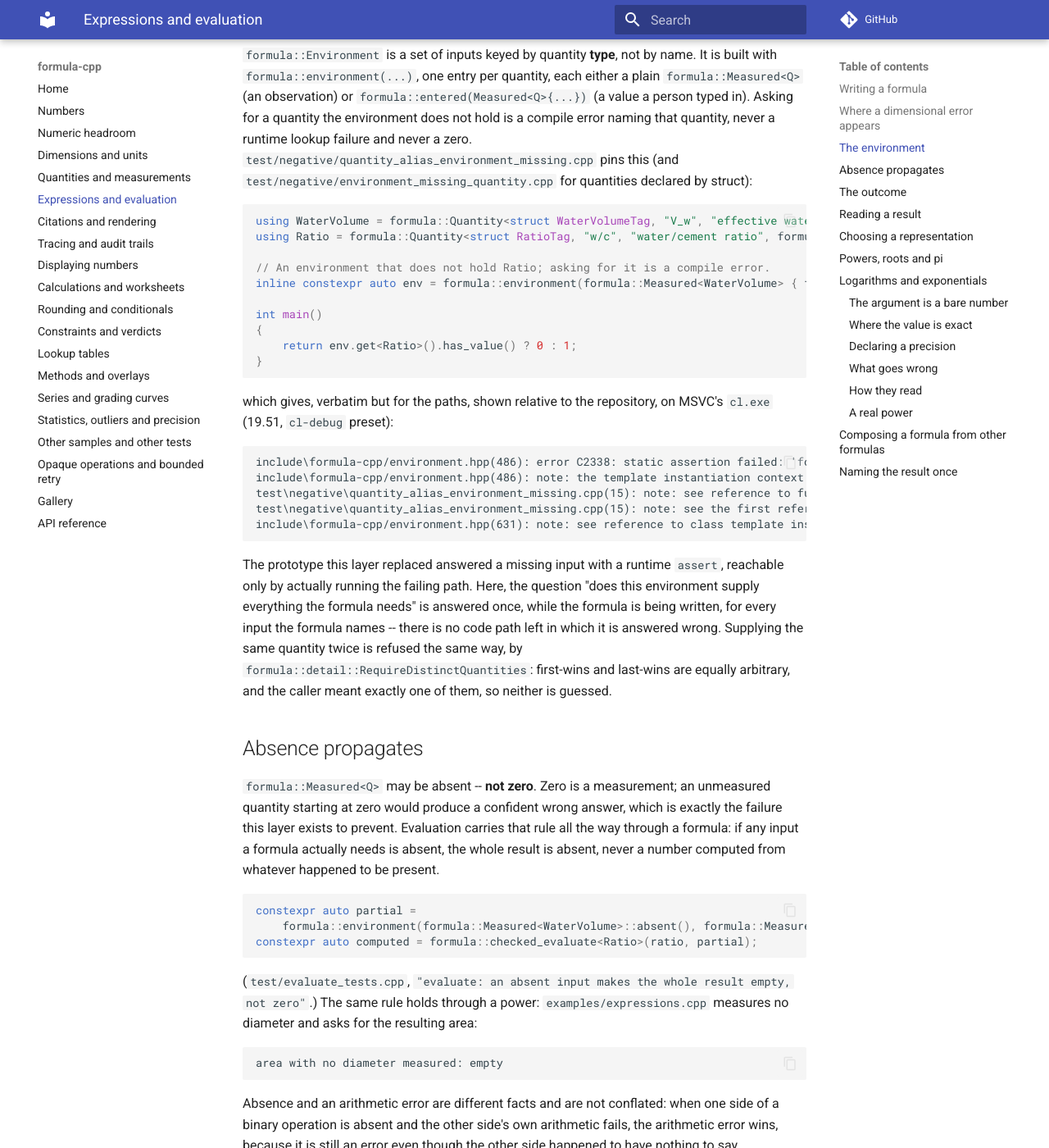
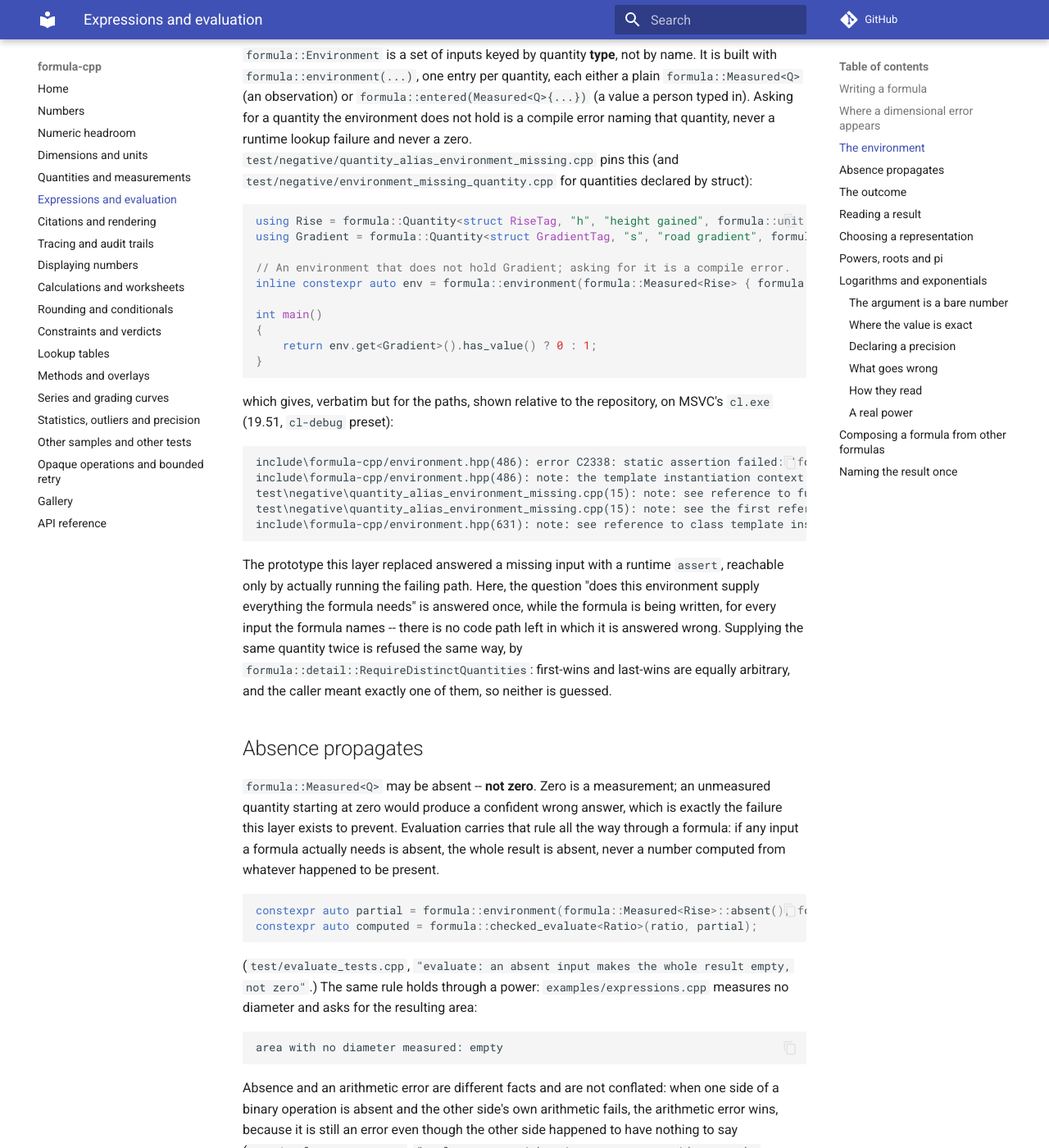
Before and after one commit to LASTRADA-Software/formula-cpp, an MkDocs documentation site: the page built from docs/expressions.md, in a window 1280 px wide and 1400 px high, scrolled down 2777 px. Shown: the whole window at 82% size. Built offline with MkDocs 1.6.1 and Material for MkDocs 9.7.7, drawn with Linux system fonts in a browser that asks for light colours; comment, search, counter and statistics services are not loaded; some of the changed text lies outside the part shown.

Commit message:
docs: work the guides through a road gradient
The citations, expressions, quantities and tracing guides quote the
road gradient, s = h / L, as the examples and tests now declare it,
with each program's real output. The two quoted negative tests and
their diagnostics follow the renamed types: cl's and clang's text is
what the compilers print now, and the g++ line names the new tags. The
citations guide also quotes the example's per-cent citation, and the
documented evaluator as citation.hpp now spells it. The calculations
guide names a cost estimate as its example of a calculation of many
named values.

The headroom page says how the double behind cycling_speed's speed
reaches the 59 bits of its row.

Signed-off-by: Christian Parpart <c.parpart@lastrada.net>

````diff
--- a/docs/expressions.md
+++ b/docs/expressions.md
@@ -22,12 +22,12 @@
 time:
 
 ```cpp
-inline constexpr auto waterCementRatio = formula::var<WaterVolume> / formula::var<CementVolume>;
+inline constexpr auto gradient = formula::var<Rise> / formula::var<Run>;
 ```
 
-`waterCementRatio`'s type is
-`formula::BinaryNode<formula::BinaryOperator::Divide, formula::VarNode<WaterVolume>, formula::VarNode<CementVolume>>`.
-Nothing has been computed by this line -- `decltype(waterCementRatio)` is the
+`gradient`'s type is
+`formula::BinaryNode<formula::BinaryOperator::Divide, formula::VarNode<Rise>, formula::VarNode<Run>>`.
+Nothing has been computed by this line -- `decltype(gradient)` is the
 whole formula, and every node publishes
 `static constexpr Dimension dimension`, computed at class scope from its
 operands', so the dimension is known before any value is. A node declares no
@@ -148,15 +148,15 @@
 struct):
 
 ```cpp
-using WaterVolume = formula::Quantity<struct WaterVolumeTag, "V_w", "effective water content", formula::unit::Litre>;
-using Ratio = formula::Quantity<struct RatioTag, "w/c", "water/cement ratio", formula::unit::One>;
+using Rise = formula::Quantity<struct RiseTag, "h", "height gained", formula::unit::Millimetre>;
+using Gradient = formula::Quantity<struct GradientTag, "s", "road gradient", formula::unit::One>;
 
-// An environment that does not hold Ratio; asking for it is a compile error.
-inline constexpr auto env = formula::environment(formula::Measured<WaterVolume> { formula::Rational { 183 } });
+// An environment that does not hold Gradient; asking for it is a compile error.
+inline constexpr auto env = formula::environment(formula::Measured<Rise> { formula::Rational { 183 } });
 
 int main()
 {
-    return env.get<Ratio>().has_value() ? 0 : 1;
+    return env.get<Gradient>().has_value() ? 0 : 1;
 }
 ```
 
@@ -166,9 +166,9 @@
 ```
 include\formula-cpp/environment.hpp(486): error C2338: static assertion failed: 'formula: this environment provides no value for this quantity; the quantity and the environment appear in this diagnostic as the template arguments of RequireProvided'
 include\formula-cpp/environment.hpp(486): note: the template instantiation context (the oldest one first) is
-test\negative\quantity_alias_environment_missing.cpp(15): note: see reference to function template instantiation 'formula::Measured<Ratio> formula::Environment<formula::Measured<WaterVolume>>::get<Ratio>(void) noexcept const' being compiled
-test\negative\quantity_alias_environment_missing.cpp(15): note: see the first reference to 'formula::Environment<formula::Measured<WaterVolume>>::get' in 'main'
-include\formula-cpp/environment.hpp(631): note: see reference to class template instantiation 'formula::detail::RequireProvided<Ratio,formula::Environment<formula::Measured<WaterVolume>>>' being compiled
+test\negative\quantity_alias_environment_missing.cpp(15): note: see reference to function template instantiation 'formula::Measured<Gradient> formula::Environment<formula::Measured<Rise>>::get<Gradient>(void) noexcept const' being compiled
+test\negative\quantity_alias_environment_missing.cpp(15): note: see the first reference to 'formula::Environment<formula::Measured<Rise>>::get' in 'main'
+include\formula-cpp/environment.hpp(631): note: see reference to class template instantiation 'formula::detail::RequireProvided<Gradient,formula::Environment<formula::Measured<Rise>>>' being compiled
 ```
 
 The prototype this layer replaced answered a missing input with a runtime
@@ -191,8 +191,7 @@
 from whatever happened to be present.
 
 ```cpp
-constexpr auto partial =
-    formula::environment(formula::Measured<WaterVolume>::absent(), formula::Measured<CementVolume> { rat(300) });
+constexpr auto partial = formula::environment(formula::Measured<Rise>::absent(), formula::Measured<Run> { rat(300) });
 constexpr auto computed = formula::checked_evaluate<Ratio>(ratio, partial);
 ```
 
@@ -244,36 +243,40 @@
 `ValueSource::ManuallyEntered` **without evaluating the formula at all** --
 proven in `test/evaluate_tests.cpp` by an override whose formula would
 divide by zero: the override still wins, because the formula is never
-reached. `examples/expressions.cpp` overrides a computed ratio -- the
-environment `batch` holds the two volumes and a ratio a person entered, 0.5
-(`0.5_r`, an exact decimal, from `using namespace formula::literals;`) -- and
-prints both the value and where it came from:
+reached. `examples/expressions.cpp` overrides a computed gradient -- the
+environment `climb` holds a rise of 90 m, a run of 3000 m and a gradient a
+surveyor entered, 0.05 (`0.05_r`, an exact decimal, from
+`using namespace formula::literals;`) -- and prints both the value and where
+it came from:
 
 ```cpp
-auto const batch = formula::environment(formula::Measured<WaterVolume> { 180 },
-                                        formula::Measured<CementVolume> { 300 },
-                                        formula::entered(formula::Measured<WaterCementRatio> { 0.5_r }));
-auto const ratio = formula::checked_evaluate(waterCementRatio, batch);
-if (!ratio)
+auto const climb = formula::environment(formula::Measured<Rise> { 90 },
+                                        formula::Measured<Run> { 3000 },
+                                        formula::entered(formula::Measured<Gradient> { 0.05_r }));
+auto const slope = formula::checked_evaluate(gradient, climb);
+if (!slope)
 {
-    std::println("water/cement ratio: {}", ratio.error());
+    std::println("road gradient: {}", slope.error());
     return 1;
 }
-std::println("{} = {} ({})", formula::symbol_of<WaterCementRatio>(), *ratio, ratio->source());
+std::println("{} = {} ({})", formula::symbol_of<Gradient>(), *slope, slope->source());
 ```
 
 ```
-w/c = 0.5 (manually entered)
+s = 0.05 (manually entered)
 ```
 
-`waterCementRatio` names its result quantity where it is declared, so the call
-names none ([Naming the result once](#naming-the-result-once)). The
-`std::expected` is checked before `*ratio` or `ratio->` reads it:
-dereferencing one that holds an error is undefined behaviour, and
-`ratio.error()` says in words what failed. A result computed at compile time is checked the same way by a
+The formula would have computed 0.03. `gradient` is
+`formula::yields<Gradient>(var<Rise> / var<Run>)`: it names its result
+quantity where it is declared, so the call names none ([Naming the result
+once](#naming-the-result-once)). The `std::expected` is checked before
+`*slope` or `slope->` reads it: dereferencing one that holds an error is
+undefined behaviour, and `slope.error()` says in words what failed. A result
+computed at compile time is checked the same way by a
 `static_assert(area.has_value())`, as the example does for its area. `{}` of
-an `Outcome` writes its number in its quantity's unit (a ratio has no symbol),
-and `{}` of a `ValueSource` its words; see [Displaying numbers](display.md).
+an `Outcome` writes its number in its quantity's unit (a gradient has no
+symbol), and `{}` of a `ValueSource` its words; see [Displaying
+numbers](display.md).
 
 ## Reading a result
 
@@ -282,18 +285,18 @@
 number `x` holds, or nothing. It reads a `Measured<Q>`, an `Outcome<Q>`, the
 `std::expected` that `checked_evaluate` returns, an `Evaluated<Rational>`, a
 `RetryOutcome` and a `RejectionOutcome`. `examples/expressions.cpp` checks the
-`ratio` above with it:
+`slope` above with it:
 
 ```cpp
-bool const overrideWinsOutright = ratio->is_overridden() && formula::number_of(ratio) == 0.5_r;
+bool const overrideWinsOutright = slope->is_overridden() && formula::number_of(slope) == 0.05_r;
 ```
 
 It is an `optional` and not a zero because zero is a measurement: a specimen
 that weighed nothing and a specimen never weighed are different results.
 `optional == Rational` is false when the optional is empty, so
-`number_of(ratio) == 0.5_r` is a complete check on its own -- an absent
+`number_of(slope) == 0.05_r` is a complete check on its own -- an absent
 number, an error and a verdict all compare unequal to every number. The
-`ratio->` in front is safe because `ratio` was checked above. `number_of`
+`slope->` in front is safe because `slope` was checked above. `number_of`
 says nothing about *why* there is no number; ask `Outcome::kind()` or the
 error for that.
 
@@ -570,15 +573,24 @@
 constant stands. Give one a name and it can be an operand of the next:
 
 ```cpp
-constexpr auto waterCementRatio =
-    formula::documented(var<WaterVolume> / var<CementVolume>,
-                        { .title = "Water/cement ratio", .reference = "Example Standard 1:2020", ... });
+constexpr auto gradient = formula::documented(var<Rise> / var<Run>,
+                                              { .title = "Road gradient",
+                                                .reference = "Example Standard 1:2020",
+                                                .section = "5.4.2",
+                                                .equation = "(3)",
+                                                .text = "Height a road gains over the horizontal distance it covers." });
+```
 
-// The second formula uses the first by name. Nothing about the first
-// declaration anticipated being reused.
-constexpr auto mixCost =
-    formula::yields<MixCost>(formula::documented(var<UnitPrice> * waterCementRatio,
-                                                 { .title = "Cost of a mix at a given water/cement ratio", ... }));
+The second formula uses the first by name. Nothing about the first
+declaration anticipated being reused:
+
+```cpp
+constexpr auto earthworksCost = formula::yields<EarthworksCost>(
+    formula::documented(var<UnitPrice> * gradient,
+                        { .title = "Earthworks cost of a road at a given gradient",
+                          .reference = "Example Standard 9:2021",
+                          .section = "2.1",
+                          .text = "Earthworks cost scales linearly with the road gradient." }));
 ```
 
 There is no separate composition step and no wrapper type. The outer formula
@@ -595,30 +607,30 @@
 
 ```
 citations on the outer formula: 2
-  - Cost of a mix at a given water/cement ratio [Example Standard 9:2021]
-  - Water/cement ratio [Example Standard 1:2020]
+  - Earthworks cost of a road at a given gradient [Example Standard 9:2021]
+  - Road gradient [Example Standard 1:2020]
 ```
 
 **The trace names the reused formula as its own step**, which is what an
 auditor needs and what the rendering alone does not show — `render()` gives
-`c_u * V_w / V_c`, flattened, because `*` and `/` share a precedence and no
+`c_u * h / L`, flattened, because `*` and `/` share a precedence and no
 parenthesis is needed to preserve the meaning:
 
 ```
-1. c_u = 250 EUR
-2. V_w = 180 l
-3. V_c = 300 l
-4. #2 / #3 = 3/5
-5. #4 = 3/5 [Water/cement ratio, Example Standard 1:2020, 5.4.2, (3)]
-6. #1 * #5 = 150 EUR
-7. #6 = 150 EUR [Cost of a mix at a given water/cement ratio, Example Standard 9:2021, 2.1]
+1. c_u = 250000 EUR
+2. h = 90 m
+3. L = 3000 m
+4. #2 / #3 = 3/100
+5. #4 = 3/100 [Road gradient, Example Standard 1:2020, 5.4.2, (3)]
+6. #1 * #5 = 7500 EUR
+7. #6 = 7500 EUR [Earthworks cost of a road at a given gradient, Example Standard 9:2021, 2.1]
 ```
 
 Step 5 is the reused formula, carrying its own citation; step 6 consumes it.
 `c_u` is a price in euros, a dimension of its own rather than a bare number
 ([Base dimensions the SI does not have](dimensions.md#base-dimensions-the-si-does-not-have)),
 so the cost is in euros too: step 6 scales the price by a pure number, the
-ratio, and so reads in the price's unit, and step 7 restates step 6
+gradient, and so reads in the price's unit, and step 7 restates step 6
 ([Tracing](tracing.md#reading-a-derivation)).
 
 One asymmetry is worth knowing before you rely on it. Using the same
@@ -641,24 +653,24 @@
 
 `checked_evaluate<Q>` is told its result quantity at every call, and never
 works it out, because an expression's dimension does not name a quantity. A
-volume over a volume is *a* ratio; whether it is the water/cement ratio or an
-air content is the author's decision, and a library that picked one would
+length over a length is *a* ratio; whether it is a road gradient or a strain
+is the author's decision, and a library that picked one would
 sooner or later label a number with another quantity's symbol and
 description. `formula::yields<Q>` keeps that rule. Nothing is deduced: the
 author still names the quantity, but once, where the formula is written,
 instead of at every call:
 
 ```cpp
-constexpr auto boundRatio = formula::yields<Ratio>(var<WaterVolume> / var<CementVolume>);
+constexpr auto boundGradient = formula::yields<Gradient>(var<Rise> / var<Run>);
 
-auto const evaluated = formula::evaluate(boundRatio, batch);    // an Outcome<Ratio>
-auto const explained = formula::explain(boundRatio, batch);     // its outcome and its trace
-std::string const written = formula::render(boundRatio);        // "V_w / V_c"
-constexpr auto definition = formula::define(boundRatio);        // Ratio, defined by the formula
+auto const evaluated = formula::evaluate(boundGradient, climb);    // an Outcome<Gradient>
+auto const explained = formula::explain(boundGradient, climb);     // its outcome and its trace
+std::string const written = formula::render(boundGradient);        // "h / L"
+constexpr auto definition = formula::define(boundGradient);        // Gradient, defined by the formula
 ```
 
-`examples/expressions.cpp` binds its circular area and its water/cement ratio
-this way, and `examples/composition.cpp` its mix cost.
+`examples/expressions.cpp` binds its circular area and its road gradient this
+way, and `examples/composition.cpp` its earthworks cost.
 
 The name is checked where it is written. `yields<Q>` holds `Q` to the
 dimension the expression computes, as `checked_evaluate<Q>` does, and refuses
@@ -687,13 +699,13 @@
 citation stays with the formula, and not the other way round:
 
 ```cpp
-constexpr auto citedRatio = formula::yields<Ratio>(formula::documented(
-    var<WaterVolume> / var<CementVolume>, { .title = "Water/cement ratio", .reference = "Example Standard 1:2020" }));
+constexpr auto citedGradient = formula::yields<Gradient>(formula::documented(
+    var<Rise> / var<Run>, { .title = "Road gradient", .reference = "Example Standard 1:2020" }));
 ```
 
-`documented(yields<Ratio>(...), ...)` does not compile, because `documented`
+`documented(yields<Gradient>(...), ...)` does not compile, because `documented`
 takes a node. Nor does a bound formula go inside another bound formula:
-`yields<Ratio>(boundRatio)` is refused where it is written, even for the same
+`yields<Gradient>(boundGradient)` is refused where it is written, even for the same
 quantity -- *this formula is bound to its result quantity already; bind the
 formula it holds (.expression), or use it as it is*.
 
@@ -701,10 +713,10 @@
 not an operand of another formula, nor a side of a comparison; either use is
 refused with *a bound formula is not an operand; use its .expression*. The formula it holds is an operand, as any formula is
 ([Composing a formula from other formulas](#composing-a-formula-from-other-formulas)).
-Here `MixWater` and `MixCement` are volumes in litres, as `WaterVolume` and
-`CementVolume` are:
+Here `OtherRise` and `OtherRun` are lengths in metres, as `Rise` and `Run`
+are:
 
 ```cpp
-// The water a mix of another cement content needs at the same ratio.
-constexpr auto mixWater = formula::yields<MixWater>(var<MixCement> * boundRatio.expression);
+// The height a climb of another length gains at the same gradient.
+constexpr auto otherRise = formula::yields<OtherRise>(var<OtherRun> * boundGradient.expression);
 ```
````
Also changed, not shown: other parts of docs/expressions.md (+1 -1 lines), docs/calculations.md (+1 -1 lines), docs/citations.md (+58 -40 lines), docs/numeric-headroom.md (+4 -2 lines), docs/quantities.md (+47 -45 lines), docs/tracing.md (+24 -16 lines).
